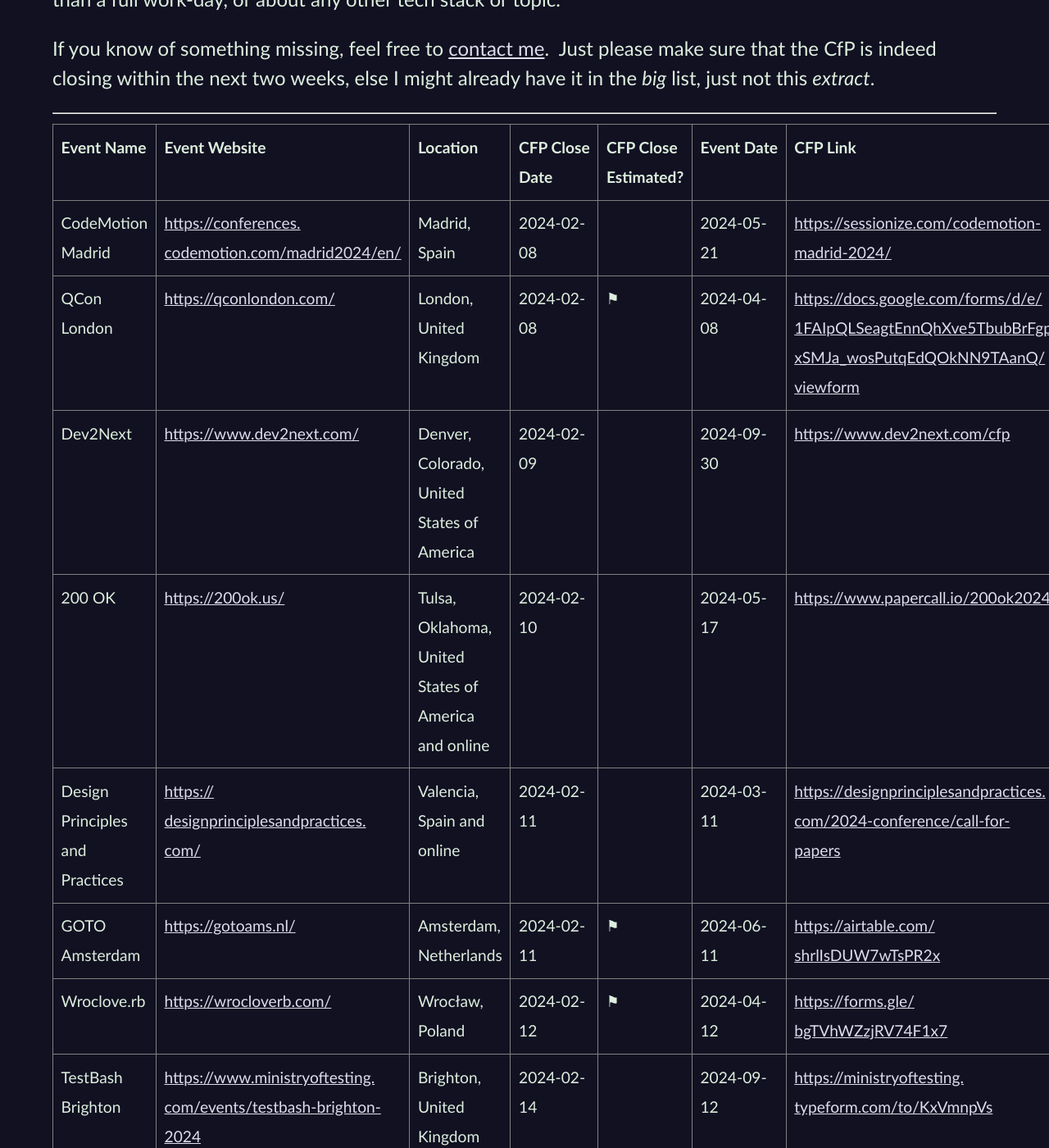
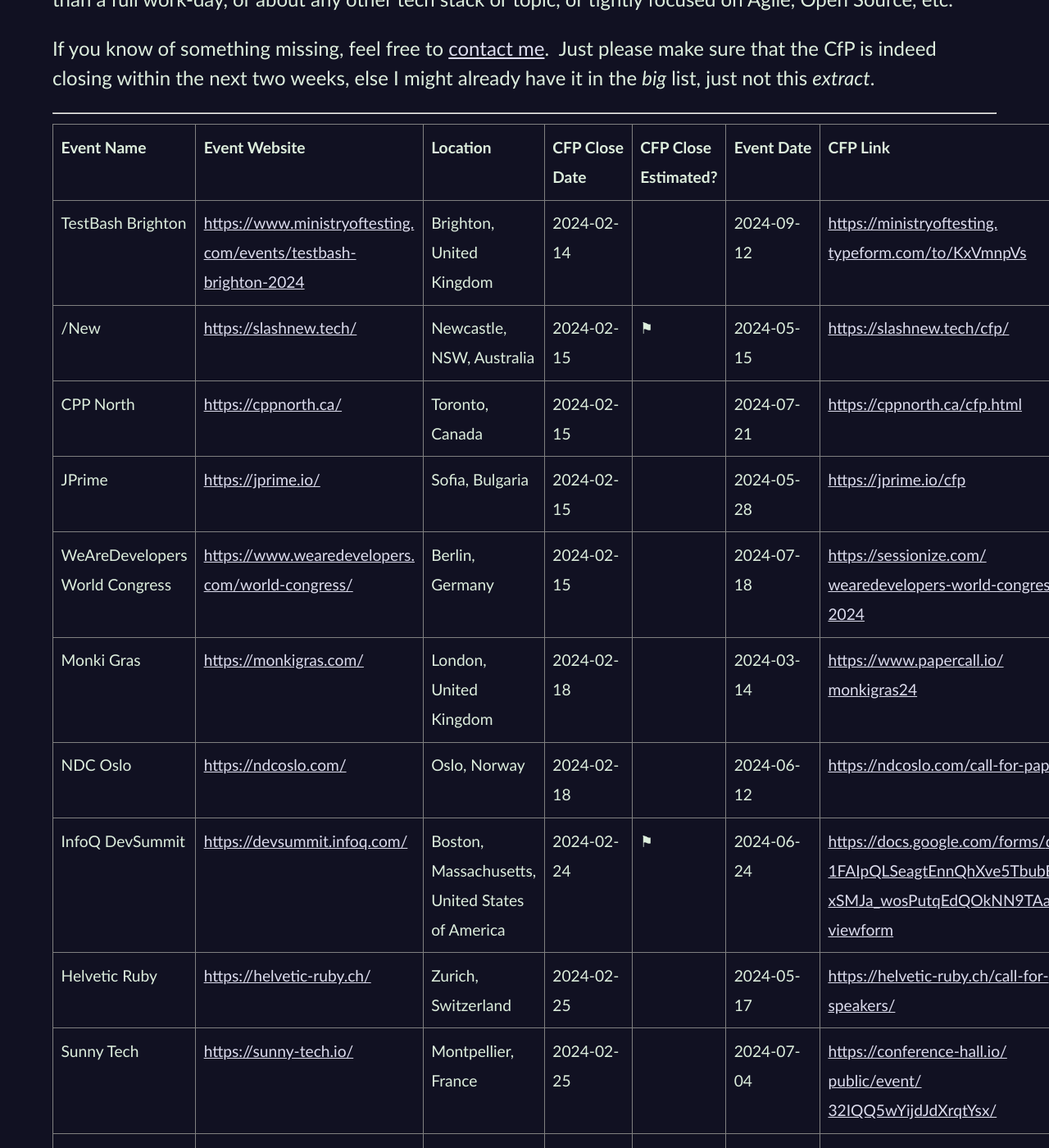
Before and after one commit to CodosaurusLLC/CodosaurusLLC.github.io, a Jekyll site: the page built from speaking/cfps-ending-soon.md, in a window 1280 px wide and 1400 px high, scrolled down 759 px. Shown: the whole window at 82% size. Built offline with Jekyll 4.4.1, drawn with Linux system fonts in a browser that asks for light colours; some of the changed text lies outside the part shown.

Commit message:
update cfp list

```diff
--- a/speaking/cfps-ending-soon.md
+++ b/speaking/cfps-ending-soon.md
@@ -47,7 +47,8 @@
 It usually omits CfPs from conferences
 held in places I won't go,
 lasting less than a full work-day,
-or about any other tech stack or topic.
+or about any other tech stack or topic,
+or tightly focused on Agile, Open Source, etc.
 
 If you know of something missing, feel free to
 [contact me](/contact){:target="_new"}.&nbsp;
@@ -67,69 +68,6 @@
       <th>CFP Close<br>Estimated?</th>
       <th>Event Date</th>
       <th>CFP Link</th>
-    </tr>
-    <tr>
-      <td>CodeMotion Madrid</td>
-      <td><a href="https://conferences.codemotion.com/madrid2024/en/" target="_blank">https://conferences.<wbr>codemotion.com/madrid2024/en/</a></td>
-      <td>Madrid, Spain</td>
-      <td>2024-02-08</td>
-      <td></td>
-      <td>2024-05-21</td>
-      <td><a href="https://sessionize.com/codemotion-madrid-2024/" target="_blank">https://sessionize.com/<wbr>codemotion-madrid-2024/</a></td>
-    </tr>
-    <tr>
-      <td>QCon London</td>
-      <td><a href="https://qconlondon.com/" target="_blank">https://qconlondon.com/</a></td>
-      <td>London, United Kingdom</td>
-      <td>2024-02-08</td>
-      <td>⚑</td>
-      <td>2024-04-08</td>
-      <td><a href="https://docs.google.com/forms/d/e/1FAIpQLSeagtEnnQhXve5TbubBrFgpxSMJa_wosPutqEdQOkNN9TAanQ/viewform" target="_blank">https://docs.google.com/forms/<wbr>d/e/<wbr>1FAIpQLSeagtEnnQhXve5TbubBrFgp<wbr>xSMJa_wosPutqEdQOkNN9TAanQ/<wbr>viewform</a></td>
-    </tr>
-    <tr>
-      <td>Dev2Next</td>
-      <td><a href="https://www.dev2next.com/" target="_blank">https://www.dev2next.com/</a></td>
-      <td>Denver, Colorado, United States of America</td>
-      <td>2024-02-09</td>
-      <td></td>
-      <td>2024-09-30</td>
-      <td><a href="https://www.dev2next.com/cfp" target="_blank">https://www.dev2next.com/cfp</a></td>
-    </tr>
-    <tr>
-      <td>200 OK</td>
-      <td><a href="https://200ok.us/" target="_blank">https://200ok.us/</a></td>
-      <td>Tulsa, Oklahoma, United States of America and online</td>
-      <td>2024-02-10</td>
-      <td></td>
-      <td>2024-05-17</td>
-      <td><a href="https://www.papercall.io/200ok2024" target="_blank">https://www.papercall.io/<wbr>200ok2024</a></td>
-    </tr>
-    <tr>
-      <td>Design Principles and Practices</td>
-      <td><a href="https://designprinciplesandpractices.com/" target="_blank">https://<wbr>designprinciplesandpractices.<wbr>com/</a></td>
-      <td>Valencia, Spain and online</td>
-      <td>2024-02-11</td>
-      <td></td>
-      <td>2024-03-11</td>
-      <td><a href="https://designprinciplesandpractices.com/2024-conference/call-for-papers" target="_blank">https://<wbr>designprinciplesandpractices.<wbr>com/2024-conference/call-for-<wbr>papers</a></td>
-    </tr>
-    <tr>
-      <td>GOTO Amsterdam</td>
-      <td><a href="https://gotoams.nl/" target="_blank">https://gotoams.nl/</a></td>
-      <td>Amsterdam, Netherlands</td>
-      <td>2024-02-11</td>
-      <td>⚑</td>
-      <td>2024-06-11</td>
-      <td><a href="https://airtable.com/shrlIsDUW7wTsPR2x" target="_blank">https://airtable.com/<wbr>shrlIsDUW7wTsPR2x</a></td>
-    </tr>
-    <tr>
-      <td>Wroclove.rb</td>
-      <td><a href="https://wrocloverb.com/" target="_blank">https://wrocloverb.com/</a></td>
-      <td>Wrocław, Poland</td>
-      <td>2024-02-12</td>
-      <td>⚑</td>
-      <td>2024-04-12</td>
-      <td><a href="https://forms.gle/bgTVhWZzjRV74F1x7" target="_blank">https://forms.gle/<wbr>bgTVhWZzjRV74F1x7</a></td>
     </tr>
     <tr>
       <td>TestBash Brighton</td>
@@ -168,6 +106,15 @@
       <td><a href="https://jprime.io/cfp" target="_blank">https://jprime.io/cfp</a></td>
     </tr>
     <tr>
+      <td>WeAreDevelopers World Congress</td>
+      <td><a href="https://www.wearedevelopers.com/world-congress/" target="_blank">https://www.wearedevelopers.<wbr>com/world-congress/</a></td>
+      <td>Berlin, Germany</td>
+      <td>2024-02-15</td>
+      <td></td>
+      <td>2024-07-18</td>
+      <td><a href="https://sessionize.com/wearedevelopers-world-congress-2024" target="_blank">https://sessionize.com/<wbr>wearedevelopers-world-<wbr>congress-2024</a></td>
+    </tr>
+    <tr>
       <td>Monki Gras</td>
       <td><a href="https://monkigras.com/" target="_blank">https://monkigras.com/</a></td>
       <td>London, United Kingdom</td>
@@ -185,5 +132,41 @@
       <td>2024-06-12</td>
       <td><a href="https://ndcoslo.com/call-for-papers" target="_blank">https://ndcoslo.com/call-for-<wbr>papers</a></td>
     </tr>
+    <tr>
+      <td>InfoQ DevSummit</td>
+      <td><a href="https://devsummit.infoq.com/" target="_blank">https://devsummit.infoq.com/</a></td>
+      <td>Boston, Massachusetts, United States of America</td>
+      <td>2024-02-24</td>
+      <td>⚑</td>
+      <td>2024-06-24</td>
+      <td><a href="https://docs.google.com/forms/d/e/1FAIpQLSeagtEnnQhXve5TbubBrFgpxSMJa_wosPutqEdQOkNN9TAanQ/viewform" target="_blank">https://docs.google.com/forms/<wbr>d/e/<wbr>1FAIpQLSeagtEnnQhXve5TbubBrFgp<wbr>xSMJa_wosPutqEdQOkNN9TAanQ/<wbr>viewform</a></td>
+    </tr>
+    <tr>
+      <td>Helvetic Ruby</td>
+      <td><a href="https://helvetic-ruby.ch/" target="_blank">https://helvetic-ruby.ch/</a></td>
+      <td>Zurich, Switzerland</td>
+      <td>2024-02-25</td>
+      <td></td>
+      <td>2024-05-17</td>
+      <td><a href="https://helvetic-ruby.ch/call-for-speakers/" target="_blank">https://helvetic-ruby.ch/call-<wbr>for-speakers/</a></td>
+    </tr>
+    <tr>
+      <td>Sunny Tech</td>
+      <td><a href="https://sunny-tech.io/" target="_blank">https://sunny-tech.io/</a></td>
+      <td>Montpellier, France</td>
+      <td>2024-02-25</td>
+      <td></td>
+      <td>2024-07-04</td>
+      <td><a href="https://conference-hall.io/public/event/32IQQ5wYijdJdXrqtYsx/" target="_blank">https://conference-hall.io/<wbr>public/event/<wbr>32IQQ5wYijdJdXrqtYsx/</a></td>
+    </tr>
+    <tr>
+      <td>Halfstack Charlotte</td>
+      <td><a href="https://halfstackconf.com/charlotte/" target="_blank">https://halfstackconf.com/<wbr>charlotte/</a></td>
+      <td>Charlotte, North Carolina, United States of America</td>
+      <td>2024-02-26</td>
+      <td>⚑</td>
+      <td>2024-04-26</td>
+      <td><a href="https://halfstackconf.com/cfp/" target="_blank">https://halfstackconf.com/cfp/</a></td>
+    </tr>
   </tbody>
 </table>
```
Also changed, not shown: other parts of speaking/cfps-ending-soon.md (+1 -1 lines).
